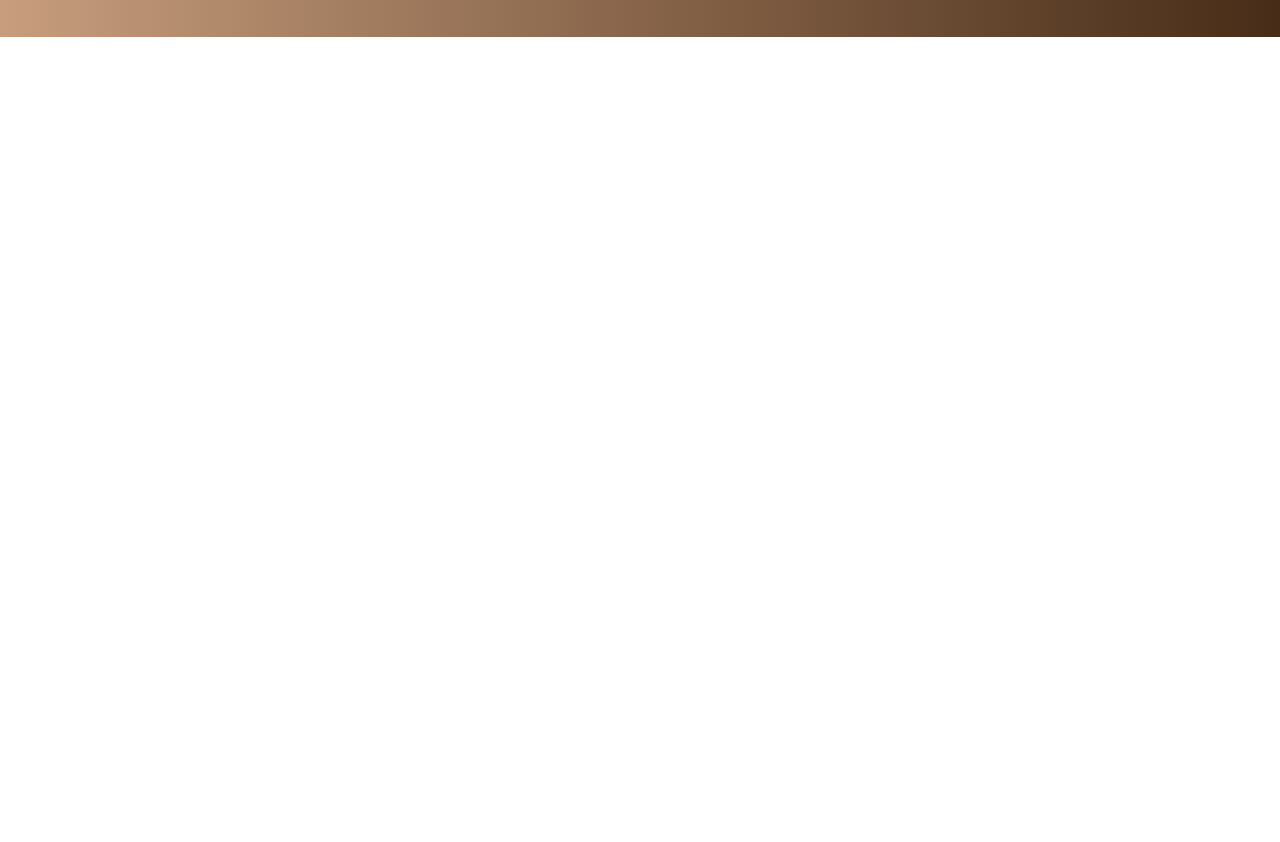
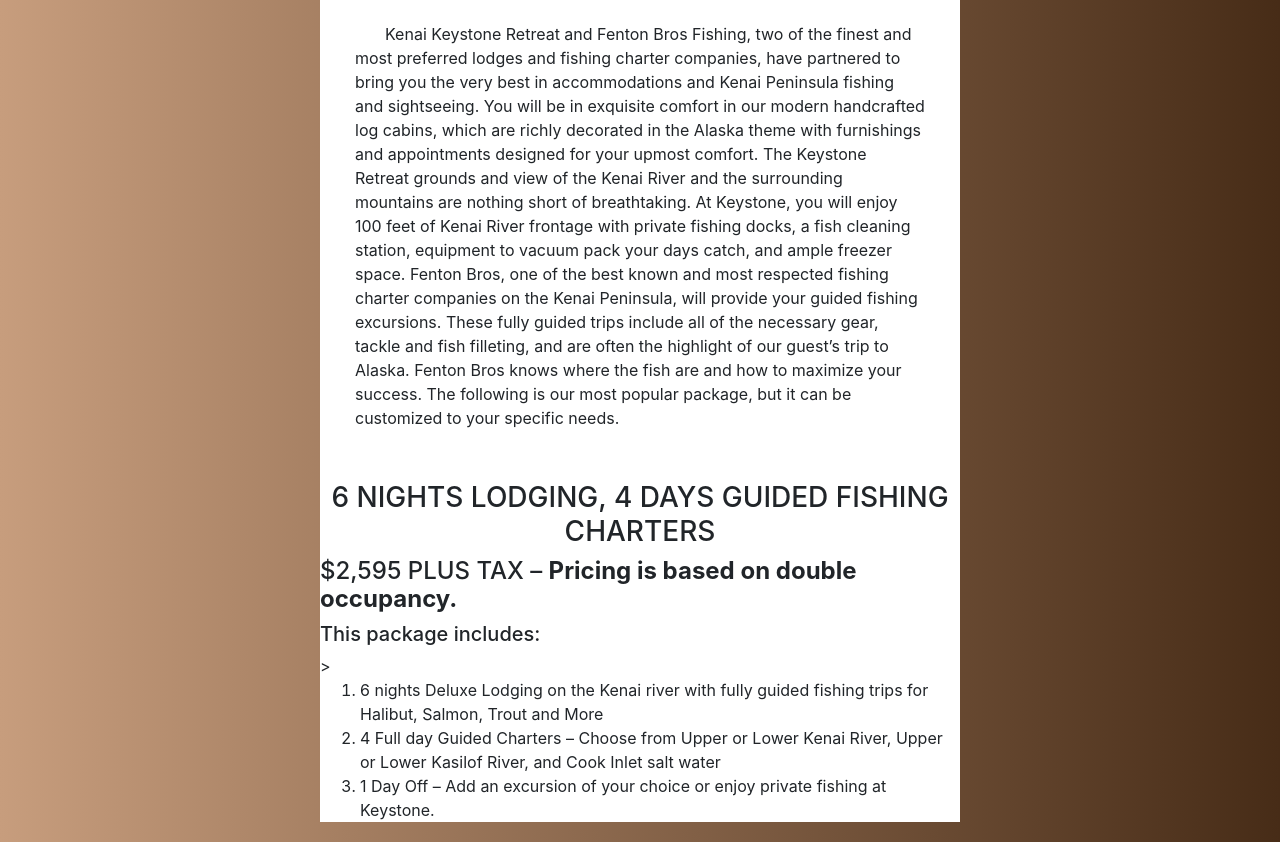
Before and after one commit to NicoRoberts/Final-Tech-Project, a plain HTML site: page prices.html in a window 1280 px wide. Shown: the part 763-1605 px from the top of the page. Before the commit the page ends 800 px from the top, so only its background shows below. Drawn offline with nearby package versions, Linux system fonts and the light colour scheme.

Commit message:
Changes to Prices

```diff
--- a/prices.html
+++ b/prices.html
@@ -59,5 +59,41 @@
 
             </div>
           </nav>
+
+          <div id="pricebox">
+            <h1>Prices </h1>
+            <h5>Cabin</h5>
+            <p>The total price to stay in the 400 square foot cabin is approximately 100 dollars a night plus tax during the months of July, August, and September.
+              All other months are available by month rent only at the price of 1,200 dollars. If you choose to stay here during the Summer, our handiman, Nico,
+              will set you up with all equipment needed for fishing, activities, filleting, and packaging. Please reserve accordingly.</p>
+              <h5>House</h5>
+              The total price to stay in the 1000 square foot cabin is approximately 300 dollars a night plus tax during the months of July, August, and September.
+              All other months are available by month rent only at the price of 2,500 dollars. If you choose to stay here during the Summer, our handiman, Nico,
+              will set you up with all equipment needed for fishing, activities, filleting, and packaging. Please reserve accordingly.
+            </p>
+
+            <h1>Package Deal</h1>
+            <p>
+
+                Kenai Keystone Retreat and Fenton Bros Fishing, two of the finest and most preferred lodges and fishing charter companies, have partnered to bring you the very best in accommodations and Kenai Peninsula fishing and sightseeing.
+
+                You will be in exquisite comfort in our modern handcrafted log cabins, which are richly decorated in the Alaska theme with furnishings and appointments designed for your upmost comfort. The Keystone Retreat grounds and view of the Kenai River and the surrounding mountains are nothing short of breathtaking. At Keystone, you will enjoy 100 feet of Kenai River frontage with private fishing docks, a fish cleaning station, equipment to vacuum pack your days catch, and ample freezer space.
+
+                Fenton Bros, one of the best known and most respected fishing charter companies on the Kenai Peninsula, will provide your guided fishing excursions. These fully guided trips include all of the necessary gear, tackle and fish filleting, and are often the highlight of our guest’s trip to Alaska. Fenton Bros knows where the fish are and how to maximize your success.
+
+                The following is our most popular package, but it can be customized to your specific needs.
+
+        </p>
+            <h3>6 NIGHTS LODGING, 4 DAYS GUIDED FISHING CHARTERS</h3>
+            <h4>$2,595 PLUS TAX – <b>Pricing is based on double occupancy.</b></h4>
+
+            <h5>This package includes:</h5>>
+            <ol>
+              <li>6 nights Deluxe Lodging on the Kenai river with fully guided fishing trips for Halibut, Salmon, Trout and More</li>
+              <li>4 Full day Guided Charters – Choose from Upper or Lower Kenai River, Upper or Lower Kasilof River, and Cook Inlet salt water</li>
+              <li>1 Day Off – Add an excursion of your choice or enjoy private fishing at Keystone.</li>
+            </ol>
+          </div>
+
     </body>
 </html>
--- a/styles.css
+++ b/styles.css
@@ -157,3 +157,14 @@ p {
     min-height:0%;
     max-width:100%;
 }
+
+
+/*Text for the prices page*/
+#pricebox {
+    background-color:white;
+    margin: 20px auto;
+    width: 50%;
+    min-width:0%;
+    min-height:0%;
+    max-width:100%;
+}
```
